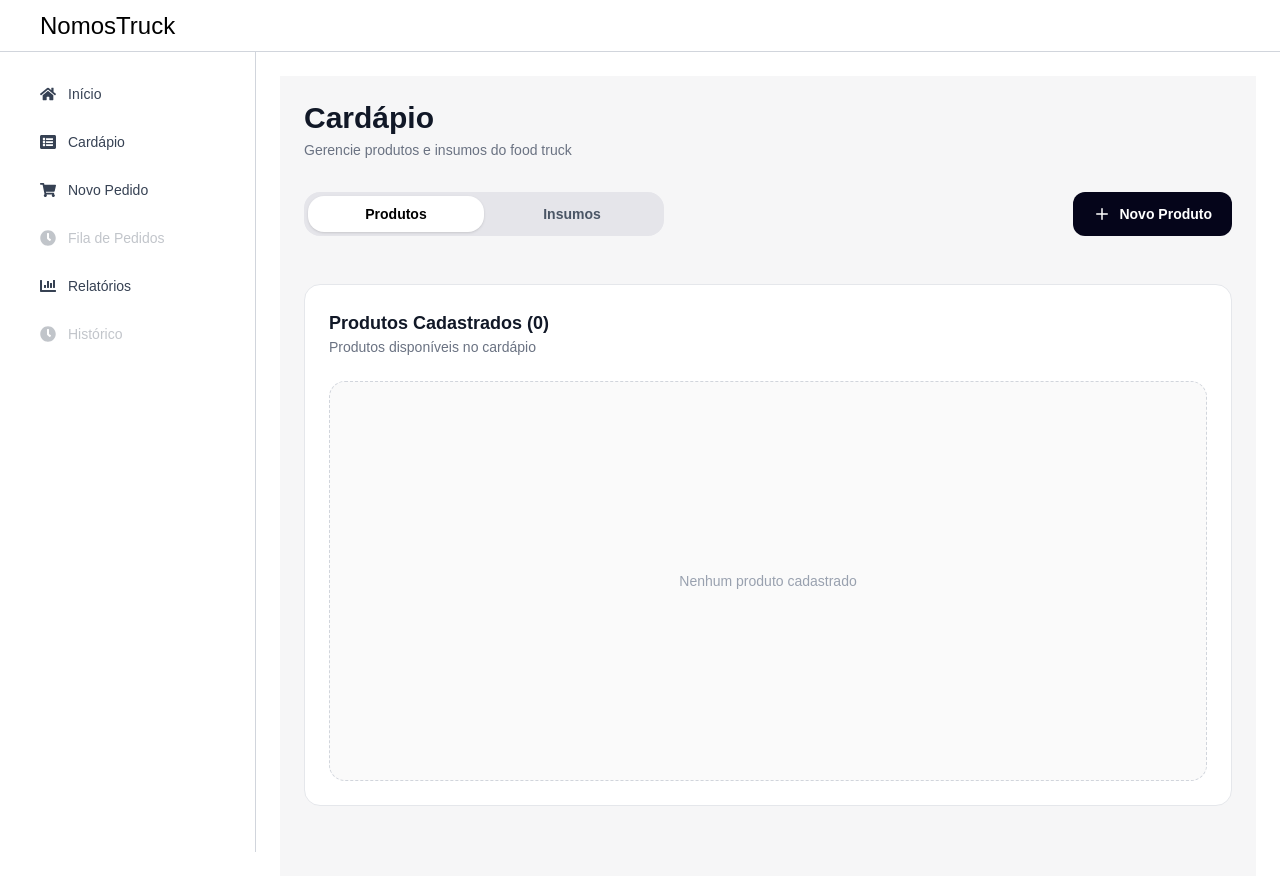
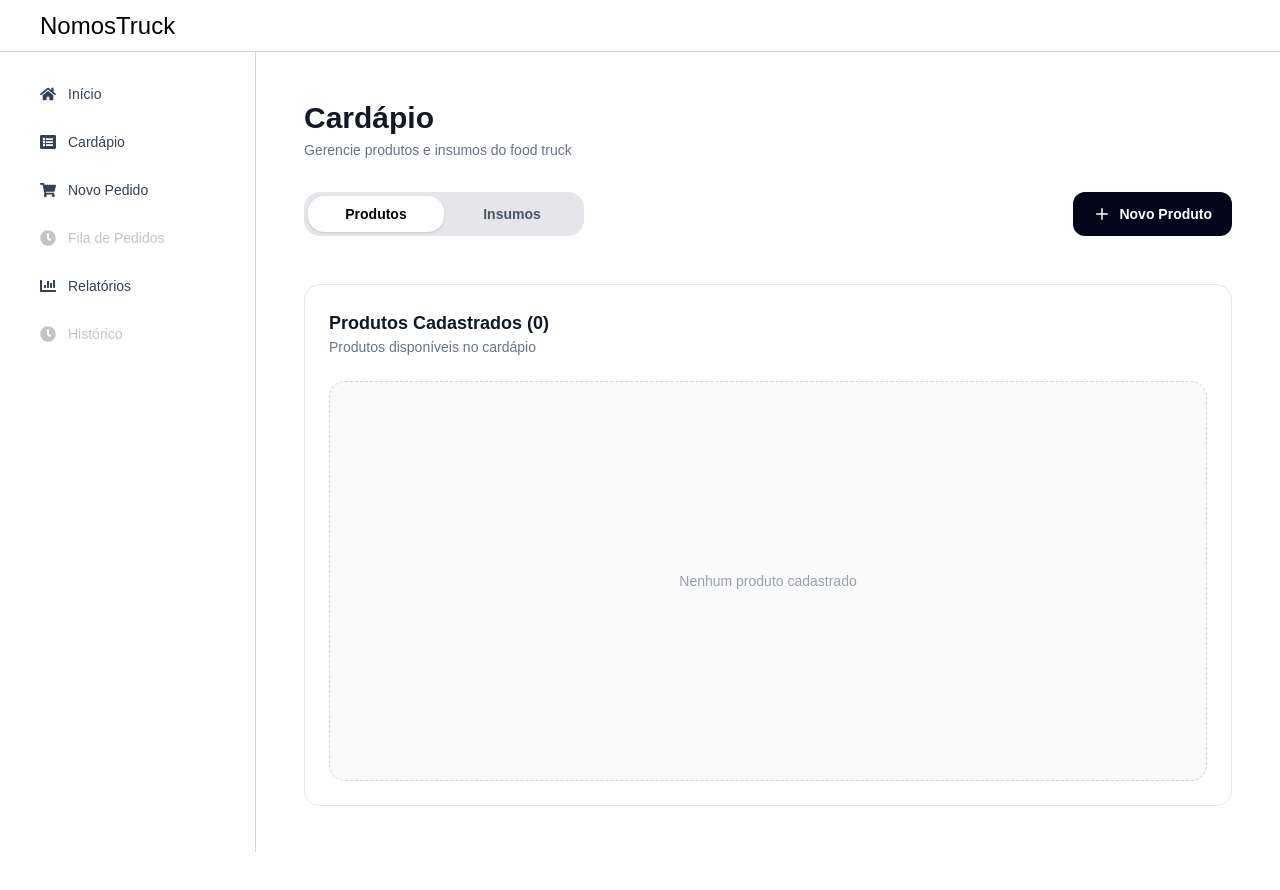
Before and after one commit to eduardo-gabriel-frainer/NomusTruck, a Next.js app: page /cardapio in a window 1280 px wide. Shown: the top 890 px of the page. Built offline with nearby package versions, Linux system fonts and the light colour scheme.

Commit message:
fix: ajustes

```diff
--- a/src/app/cardapio/page.jsx
+++ b/src/app/cardapio/page.jsx
@@ -8,7 +8,7 @@ export default function Home() {
   const [abrirModal, setAbrirModal] = useState(false);
 
   return (
-    <main className="min-h-screen bg-[#f6f6f7] p-6">
+    <main className="min-h-screen bg-[#ffffff] p-6">
       <div className="mb-8">
         <h1 className="text-3xl font-bold text-[#111827]">Cardápio</h1>
 
@@ -17,12 +17,11 @@ export default function Home() {
         </p>
       </div>
 
-      {/* TOGGLE */}
       <div className="flex items-center justify-between">
-        <div className="flex w-[360px] rounded-2xl bg-[#e5e5ea] p-1">
+        <div className="flex w-[280px] rounded-2xl bg-[#e5e5ea] p-1">
           <button
             onClick={() => setAbaAtiva("produtos")}
-            className={`flex-1 rounded-2xl py-2 text-sm font-semibold transition-all duration-200 ${abaAtiva === "produtos"
+            className={`flex-1 rounded-2xl py-1 text-sm font-semibold transition-all duration-200 ${abaAtiva === "produtos"
                 ? "bg-white text-black shadow-sm"
                 : "text-gray-600"
               }`}
@@ -41,7 +40,6 @@ export default function Home() {
           </button>
         </div>
 
-        {/* BOTÃO */}
         <button
           onClick={() => setAbrirModal(true)}
           className="flex items-center gap-2 rounded-xl bg-[#05051a] px-5 py-3 text-sm font-semibold text-white transition hover:opacity-90"
@@ -51,7 +49,6 @@ export default function Home() {
         </button>
       </div>
 
-      {/* LISTAGEM */}
       <section className="mt-12 rounded-2xl border border-gray-200 bg-white p-6">
         <div className="mb-6">
           <h2 className="text-lg font-bold text-[#111827]">
@@ -75,7 +72,6 @@ export default function Home() {
         </div>
       </section>
 
-      {/* MODAL */}
       {abrirModal && (
         <div className="fixed inset-0 z-50 flex items-center justify-center bg-black/40 backdrop-blur-[2px]">
           <div className="w-full max-w-[640px] rounded-2xl bg-white p-7 shadow-2xl">
@@ -103,9 +99,8 @@ export default function Home() {
               </button>
             </div>
 
-            {/* FORM */}
             <div className="space-y-5">
-              {/* NOME */}
+
               <div>
                 <label className="mb-2 block text-sm font-semibold text-[#111827]">
                   {abaAtiva === "produtos"
@@ -124,7 +119,6 @@ export default function Home() {
                 />
               </div>
 
-              {/* UNIDADE */}
               <div>
                 <label className="mb-2 block text-sm font-semibold text-[#111827]">
                   Unidade de Medida *
@@ -137,7 +131,6 @@ export default function Home() {
                 />
               </div>
 
-              {/* CAMPOS DUPLOS */}
               <div className="grid grid-cols-2 gap-4">
                 <div>
                   <label className="mb-2 block text-sm font-semibold text-[#111827]">
@@ -164,7 +157,6 @@ export default function Home() {
                 </div>
               </div>
 
-              {/* BOTÕES */}
               <div className="flex items-center gap-4 pt-2">
                 <button className="flex flex-1 items-center justify-center gap-2 rounded-xl bg-[#05051a] py-3 text-sm font-semibold text-white transition hover:opacity-90">
                   <Save size={18} />
```
